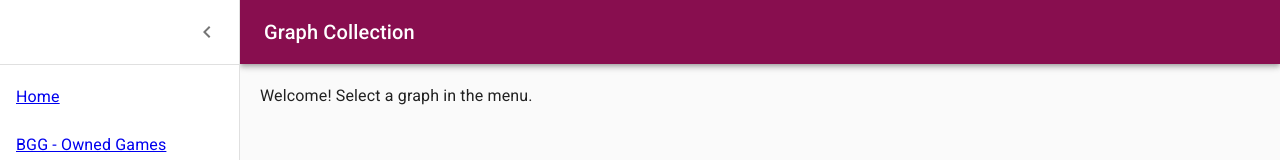
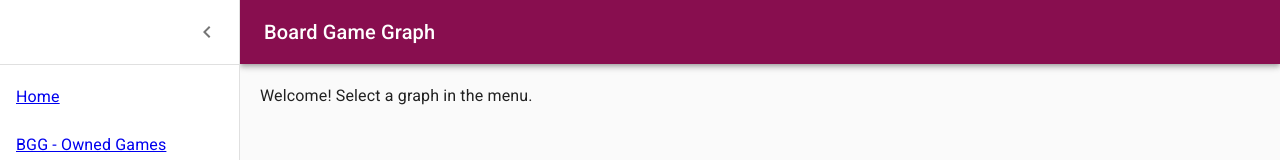
Before and after one commit to karine-larouche/graph-blog, a React (Create React App) app: page / in a window 1280 px wide. Shown: the top 160 px of the page. Built offline with nearby package versions, Linux system fonts and the light colour scheme.

Commit message:
Change name to Board Game Graph

```diff
--- a/public/index.html
+++ b/public/index.html
@@ -7,7 +7,7 @@
     <meta name="theme-color" content="#000000" />
     <meta
       name="description"
-      content="Web site created using create-react-app"
+      content="Charts and graphs for your BoardGameGeek stats"
     />
     <link rel="apple-touch-icon" href="%PUBLIC_URL%/logo192.png" />
     <!--
@@ -25,7 +25,7 @@
       Learn how to configure a non-root public URL by running `npm run build`.
     -->
     <link rel="stylesheet" href="https://fonts.googleapis.com/css?family=Roboto:300,400,500,700&display=swap" />
-    <title>Graph Collection</title>
+    <title>Board Game Graph</title>
   </head>
   <body style="margin: 0;">
     <noscript>You need to enable JavaScript to run this app.</noscript>
--- a/src/pages/Layout/AppBar.js
+++ b/src/pages/Layout/AppBar.js
@@ -33,8 +33,8 @@ const AppBar = ({ showMenuButton, openMenu }) => {
         >
           <MenuIcon />
         </IconButton>
-        <Typography variant="h6" noWrap>
-          Graph Collection
+        <Typography variant="h6" noWrap className={classes.title}>
+          Board Game Graph
         </Typography>
       </Toolbar>
     </MuiAppBar>
```
Also changed, not shown: public/manifest.json, 1 other file (tests, documents, lock files or other folders).
